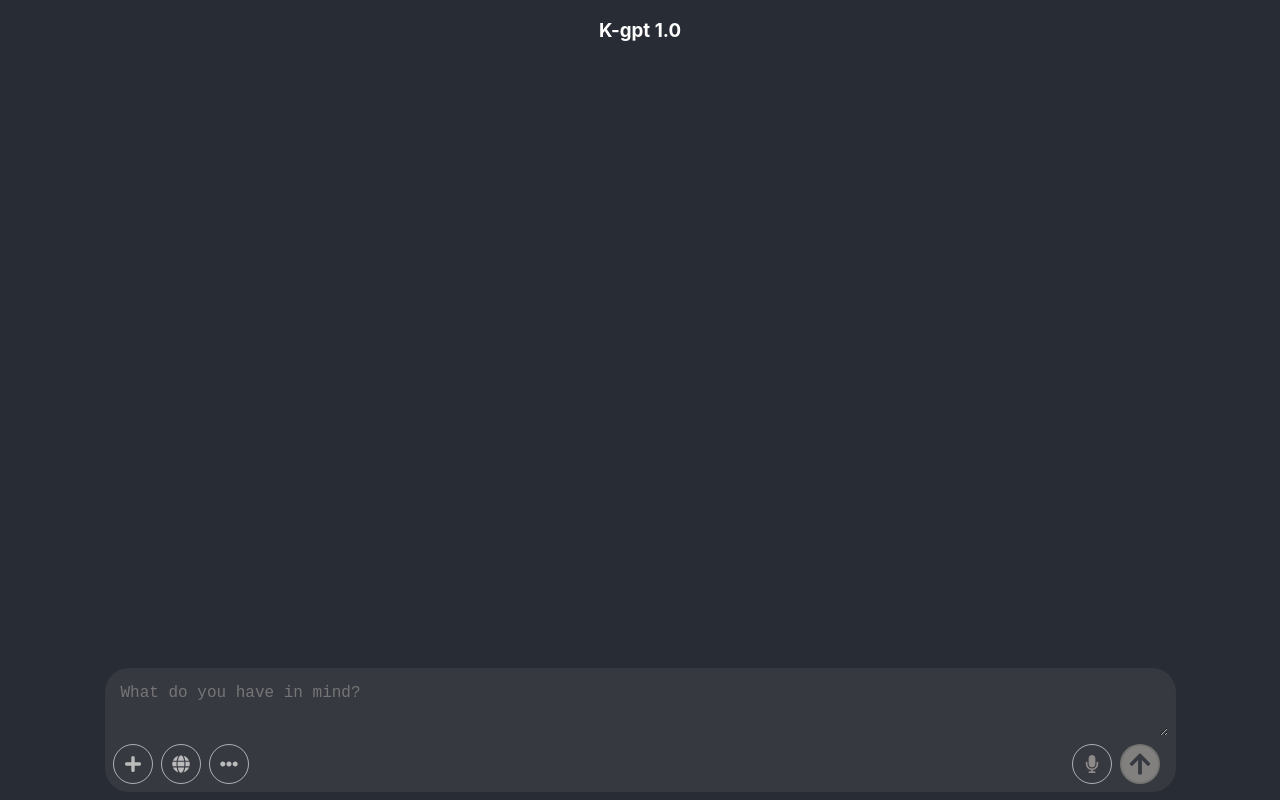
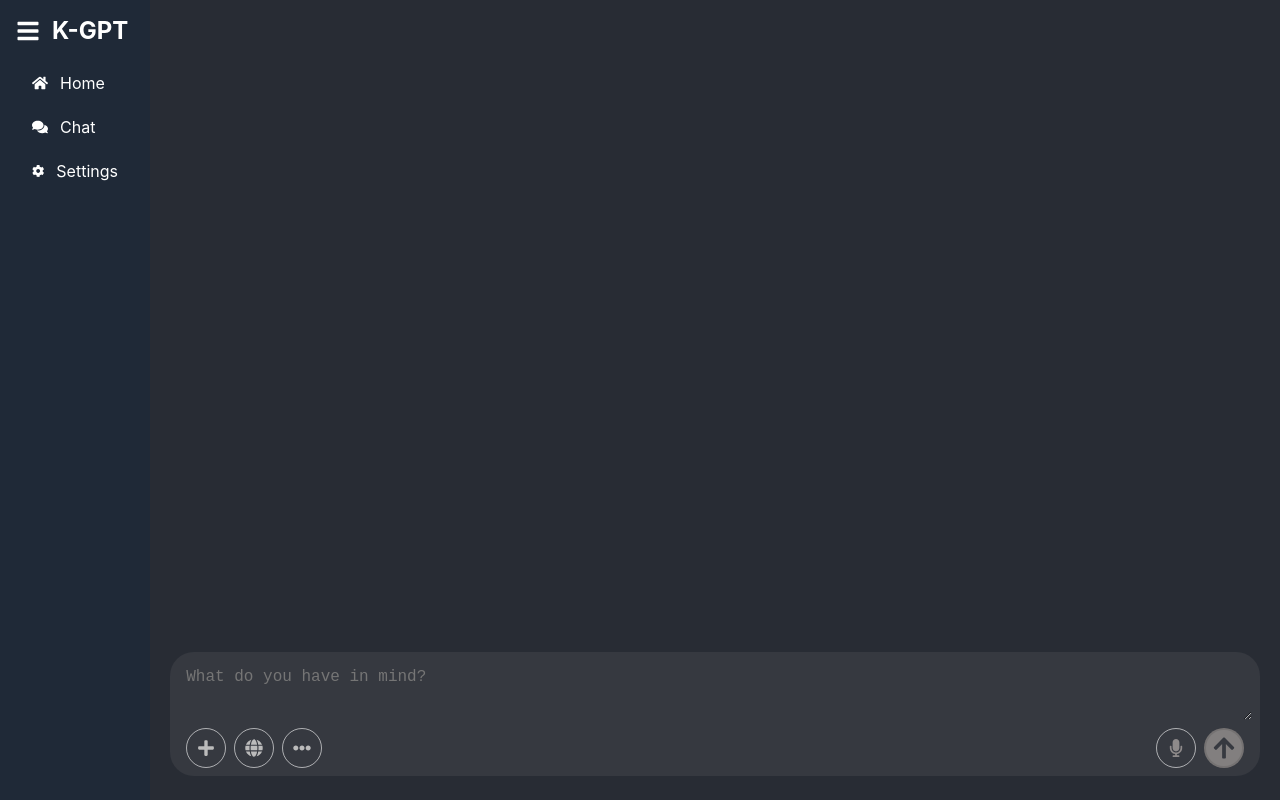
Before and after one commit to kfir571/chatgpt-mock, a React (Create React App) app in the folder chatgpt-mock-app/: page / in a window 1280 px wide. Built offline with nearby package versions, Linux system fonts and the light colour scheme.

Commit message:
Add sideBar

```diff
--- a/chatgpt-mock-app/package.json
+++ b/chatgpt-mock-app/package.json
@@ -3,6 +3,7 @@
   "version": "0.1.0",
   "private": true,
   "dependencies": {
+    "@emotion/react": "^11.14.0",
     "@testing-library/dom": "^10.4.0",
     "@testing-library/jest-dom": "^6.6.3",
     "@testing-library/react": "^16.3.0",
--- a/chatgpt-mock-app/src/App.css
+++ b/chatgpt-mock-app/src/App.css
@@ -16,12 +16,9 @@
 .App-header {
   background-color: #282c34;
   display: flex;
-  flex-direction: column;
-  align-items: center;
-  justify-content: center;
+  justify-content: left;
   font-size: 16px;
   color: white;
-
   min-height: 100dvh;
   max-height: 100dvh;
 }
@@ -44,6 +41,20 @@ html {
   gap: 8px;
   transition: height 0.3s ease;
   height: calc(var(--vh, 1vh) * 100);
+  width: 100%;
+
+  min-height: 100dvh;
+  max-height: 100dvh;
+}
+
+.main-page.collapsed {
+  display: flex;
+  flex-direction: column;
+  align-items: center;
+  gap: 8px;
+  transition: height 0.3s ease;
+  height: calc(var(--vh, 1vh) * 100);
+  width: 100%;
 
   min-height: 100dvh;
   max-height: 100dvh;
@@ -62,9 +73,8 @@ html {
   box-sizing: border-box;
   scrollbar-width: thin;
   scrollbar-color: transparent transparent;
-
-  width: calc(100vw - 225px);
-
+  margin-top: 32px;
+  width: 95%;
   height: calc(var(--vh, 1vh) * 100);
   background-color: #282c34;
   font-size: 16px;
@@ -102,6 +112,7 @@ html {
   border-radius: 24px;
   padding: 8px;
   margin-bottom: 8px;
+  width: 95%;
 
 }
 
@@ -109,7 +120,6 @@ html {
   display: flex;
   flex-direction: row;
   justify-content: space-between;
-  padding-right: 8px;
 }
 
 .input-buttons div {
@@ -117,16 +127,15 @@ html {
   gap: 8px;
 }
 
-.input-buttons .left{
-  padding-left:8px;
+.input-buttons .left {
+  padding-left: 8px;
 }
 
-.input-buttons .right{
-  padding-right:8px;
+.input-buttons .right {
+  padding-right: 8px;
 }
 
 .input-buttons button {
-  /* font-size: 40px; */
   width: 40px;
   height: 40px;
   border-radius: 50%;
@@ -134,7 +143,6 @@ html {
   border: 1px solid rgba(255, 255, 255, 0.6);
   color: rgb(142, 138, 138);
 
-  /* gap: 8px; */
   display: flex;
   align-items: center;
   justify-content: center;
@@ -162,19 +170,16 @@ html {
   flex-direction: row;
   flex: 1;
   position: static;
-  /* gap: 8px; */
-  width: calc(100vw - 225px);
   height: inherit;
 }
 
 .chat-input textarea {
   flex: 9;
-  padding: 8px 8px 4px 8px ;
+  padding: 8px 8px 4px 8px;
   font-size: 16px;
   border: none;
   outline: none;
   color: #bbbbbb;
-  /* opacity: 0.9; */
   background-color: transparent;
   scrollbar-width: thin;
   scrollbar-color: transparent transparent;
@@ -183,26 +188,7 @@ html {
 
 .chat-input input::placeholder {
   color: #bbbbbb;
-  /* opacity: 0.9; */
 }
-
-/* .chat-input button {
-  padding: 12px;
-  font-size: 16px;
-  align-items: flex-end;
-  background-color: transparent;
-  color: #fff;
-  border: none;
-  border-radius: 32px 32px 32px 32px;
-
-  cursor: pointer;
-  transition: background-color 0.2s ease;
-} */
-
-/* .chat-input button:hover {
-  background-color: #6cd0d4;
-  opacity: 0.9;
-} */
 
 .spinner {
   animation: spin 1s linear infinite;
@@ -218,6 +204,7 @@ html {
 @media (max-width: 600px) {
   .input-box {
     margin-bottom: 4px;
+    width: calc(100vw - 85px);
   }
 
   .input-buttons button {
@@ -235,13 +222,11 @@ html {
     margin: 0;
     background-color: #282c34;
   }
+
   .chat-input textarea {
     font-size: 16px;
-    padding: 8px 8px 4px 8px ;
+    padding: 8px 8px 4px 8px;
     transform: scale(0.9);
-  }
-  .chat-input {
-    width: calc(100vw - 10px);
   }
 
   .message-item {
@@ -296,3 +281,67 @@ html {
     transform: rotate(360deg);
   }
 }
+
+.sidebar {
+  position: relative;
+  direction: ltr;
+  left: 0;
+  width: 150px;
+  min-height: 100vh;
+  background-color: #1f2937;
+  color: white;
+  transition: width 0.3s ease;
+  padding-top: 1rem;
+
+}
+
+.sidebar.collapsed {
+  width: 60px;
+}
+
+.sidebar-header {
+  display: flex;
+  align-items: center;
+  gap: 12px;
+  padding: 0 1rem;
+  font-size: 1.5rem;
+  cursor: pointer;
+  margin-top: 16px;
+}
+
+.logo {
+  font-weight: bold;
+}
+
+.sidebar-menu {
+  list-style: none;
+  padding: 1rem;
+  margin: 0;
+}
+
+.sidebar-menu li {
+  display: flex;
+  align-items: center;
+  gap: 12px;
+  padding: 0.75rem 1rem;
+  cursor: pointer;
+  transition: background-color 0.2s;
+}
+
+.sidebar-menu li:hover {
+  background-color: #374151;
+}
+
+.app-container {
+  display: flex;
+}
+
+.main-content {
+  margin-left: 250px;
+  transition: margin-left 0.3s ease;
+  width: 100%;
+}
+
+.main-content.collapsed {
+  margin-left: 64px;
+}
--- a/chatgpt-mock-app/src/App.js
+++ b/chatgpt-mock-app/src/App.js
@@ -1,9 +1,11 @@
-import ChatBox from './components/ChatBox';
-import { useEffect } from "react";
+import { useEffect, useState } from "react";
 
 import './App.css';
+import MainSidebar from './components/MainSidebar';
+import ChatBox from './components/ChatBox';
 
 function App() {
+  const [collapsed, setCollapsed] = useState(false);
 
   useEffect(() => {
     const setRealVh = () => {
@@ -24,10 +26,15 @@ function App() {
     };
   }, []);
 
+  const handleToggleSidebar = () => {
+    setCollapsed(prev => !prev);
+  };
+
   return (
     <div className="App">
       <header className="App-header">
-        <ChatBox />
+        <MainSidebar collapsed={collapsed} setCollapsed={handleToggleSidebar} />
+        <ChatBox collapsed={collapsed} />
       </header>
     </div>
   );
--- a/chatgpt-mock-app/src/components/ChatBox.js
+++ b/chatgpt-mock-app/src/components/ChatBox.js
@@ -2,9 +2,8 @@ import { useState } from "react";
 import MessageList from "./MessageList";
 import ChatInput from "./ChatInput";
 import { sendToGPTApi } from "../services/gptService";
-import Title from "./Title";
 
-function ChatBox() {
+function ChatBox({collapsed}) {
     const [messages, setMessages] = useState([]);
     const [isLoading, setIsLoading] = useState(false);
 
@@ -38,8 +37,7 @@ function ChatBox() {
     }
 
     return (
-        <div className="main-page">
-            <Title className="k-gpt" />
+        <div className={`main-page ${collapsed ? "collapsed" : ""}`}>
             <MessageList messages={messages} />
             <ChatInput onAddMessage={handelGetNewMessage} isLoading={isLoading} />
         </div>
--- a/chatgpt-mock-app/src/components/ChatInput.js
+++ b/chatgpt-mock-app/src/components/ChatInput.js
@@ -6,7 +6,7 @@ import {
     FaGlobe,
     FaPlus,
     FaEllipsisH
-    } from "react-icons/fa";
+} from "react-icons/fa";
 
 const isMobile = /iPhone|iPad|iPod|Android/i.test(navigator.userAgent);
 
@@ -40,7 +40,7 @@ function ChatInput({ onAddMessage, isLoading }) {
     };
 
     return (
-        <div className="input-box">
+        <div className={"input-box"}>
             <form id="chat-form" onSubmit={handleSend} className="chat-input">
                 <textarea className="textarea"
                     ref={textareaRef}
@@ -52,12 +52,12 @@ function ChatInput({ onAddMessage, isLoading }) {
 
             </form>
             <div className="input-buttons">
-                <div>
-                    <button><FaPlus size={18} color="#bbbbbb"/></button>
-                    <button><FaGlobe size={18} color="#bbbbbb"/></button>
-                    <button><FaEllipsisH size={18} color="#bbbbbb"/></button>
+                <div className="left">
+                    <button><FaPlus size={18} color="#bbbbbb" /></button>
+                    <button><FaGlobe size={18} color="#bbbbbb" /></button>
+                    <button><FaEllipsisH size={18} color="#bbbbbb" /></button>
                 </div>
-                <div>
+                <div className="right">
                     <button><FaMicrophone size={18} /></button>
                     <button
                         id="submit-btn"
@@ -65,14 +65,12 @@ function ChatInput({ onAddMessage, isLoading }) {
                         disabled={isLoading}
                         form="chat-form">
                         {isLoading ? (
-                            <FaSpinner className="spinner" size={24} color="#363940"/>
+                            <FaSpinner className="spinner" size={24} color="#363940" />
                         ) : (
-                            <FaArrowUp size={24} color="#363940"/>
+                            <FaArrowUp size={24} color="#363940" />
                         )}
                     </button>
                 </div>
-
-
             </div>
         </div>
     );
--- /dev/null
+++ b/chatgpt-mock-app/src/components/MainSidebar.js
@@ -0,0 +1,17 @@
+import { FaBars, FaHome, FaComments, FaCog } from "react-icons/fa";
+
+export default function MainSidebar({ collapsed, setCollapsed }) {
+  return (
+    <aside className={`sidebar ${collapsed ? "collapsed" : ""}`}>
+      <div className="sidebar-header" onClick={() => setCollapsed(!collapsed)}>
+        <FaBars />
+        {!collapsed && <span className="logo">K-GPT</span>}
+      </div>
+      <ul className="sidebar-menu">
+        <li><FaHome /> {!collapsed && <span>Home</span>}</li>
+        <li><FaComments /> {!collapsed && <span>Chat</span>}</li>
+        <li><FaCog /> {!collapsed && <span>Settings</span>}</li>
+      </ul>
+    </aside>
+  );
+}
```
Also changed, not shown: 1 other file (tests, documents, lock files or other folders).
